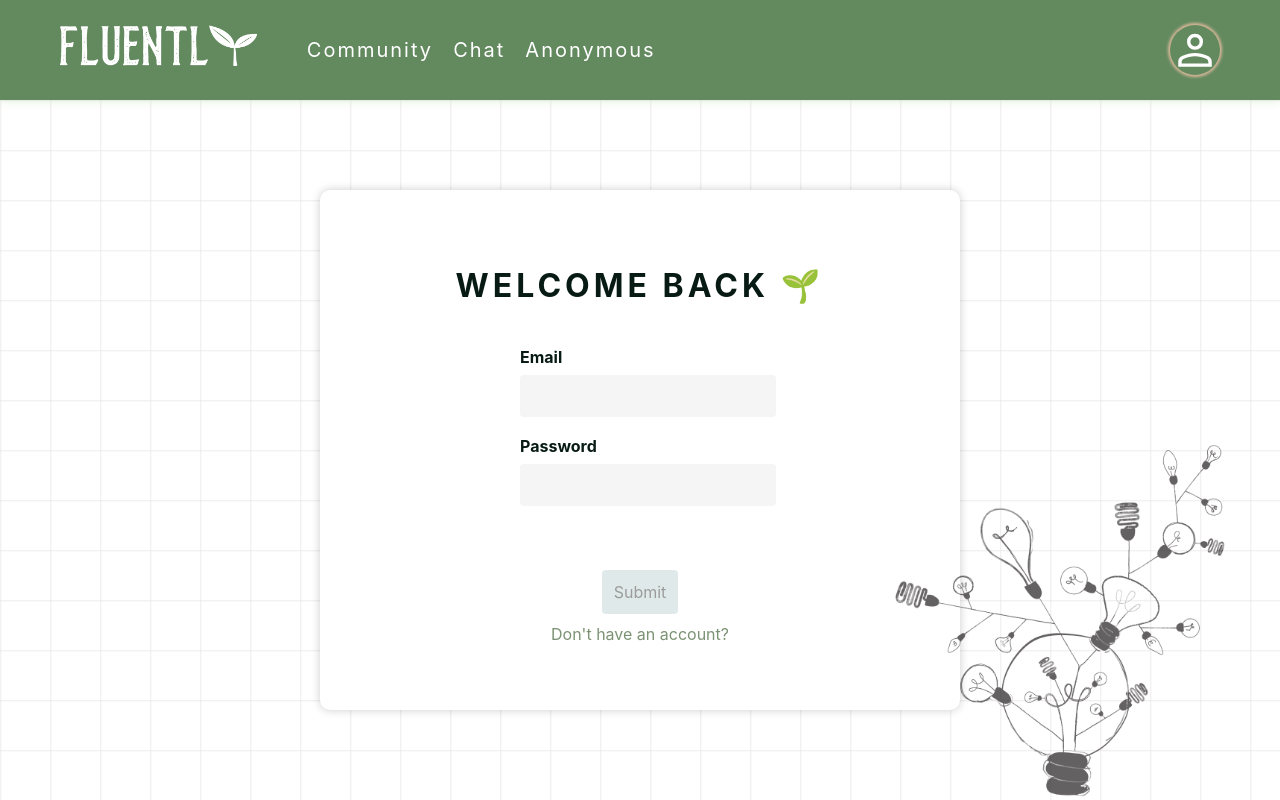
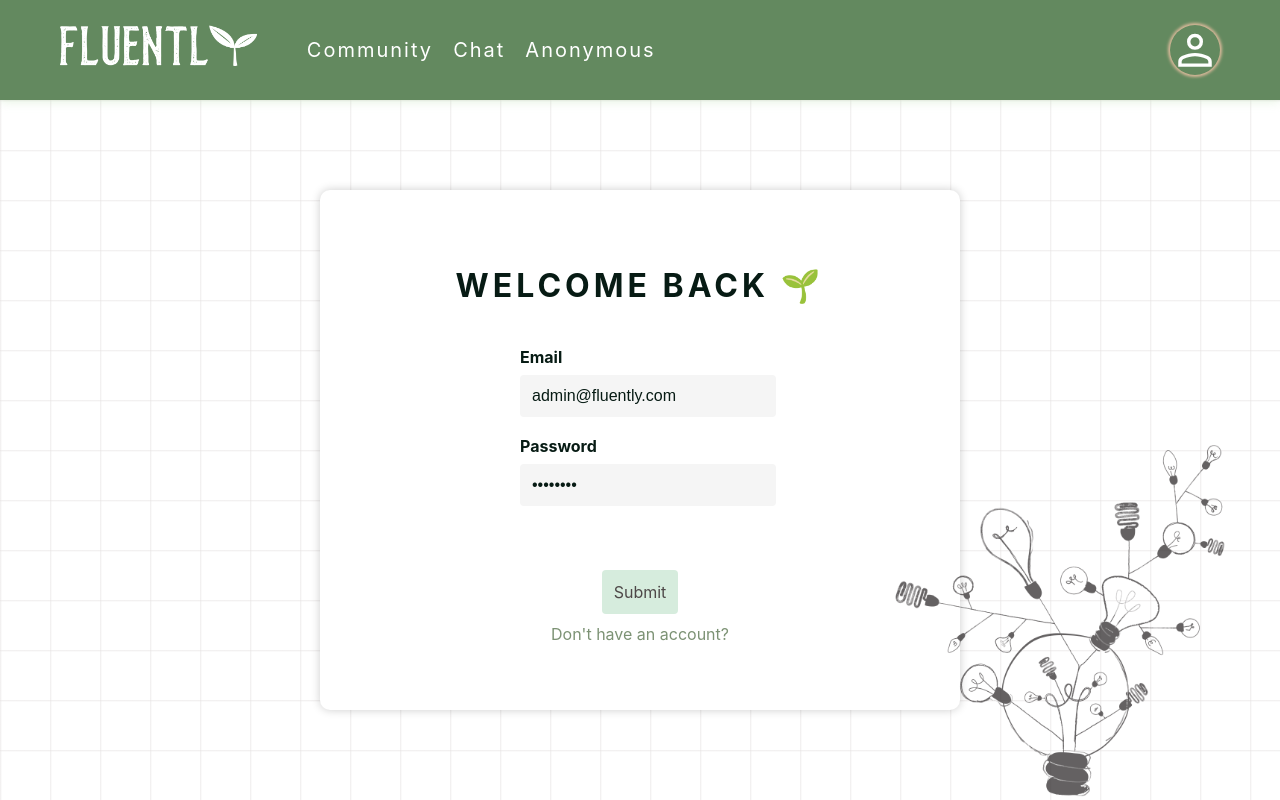
Before and after one commit to chiangming07/Fluently-Social, a React (Create React App) app in the folder client/: page /login in a window 1280 px wide. Built offline with nearby package versions, Linux system fonts and the light colour scheme; no server answers; a web font is replaced by a local one.

Commit message:
[Update] set default login account

```diff
--- a/client/src/pages/User/Login/Login.jsx
+++ b/client/src/pages/User/Login/Login.jsx
@@ -37,8 +37,8 @@ const Login = () => {
   const setIsLoggedIn = useSetRecoilState(isLoggedInAtom);
 
   const [error, setError] = useState("");
-  const [email, setEmail] = useState("");
-  const [password, setPassword] = useState("");
+  const [email, setEmail] = useState("admin@fluently.com");
+  const [password, setPassword] = useState("admin123");
 
   const handleError = (e) => {
     if (e.response) {
```
